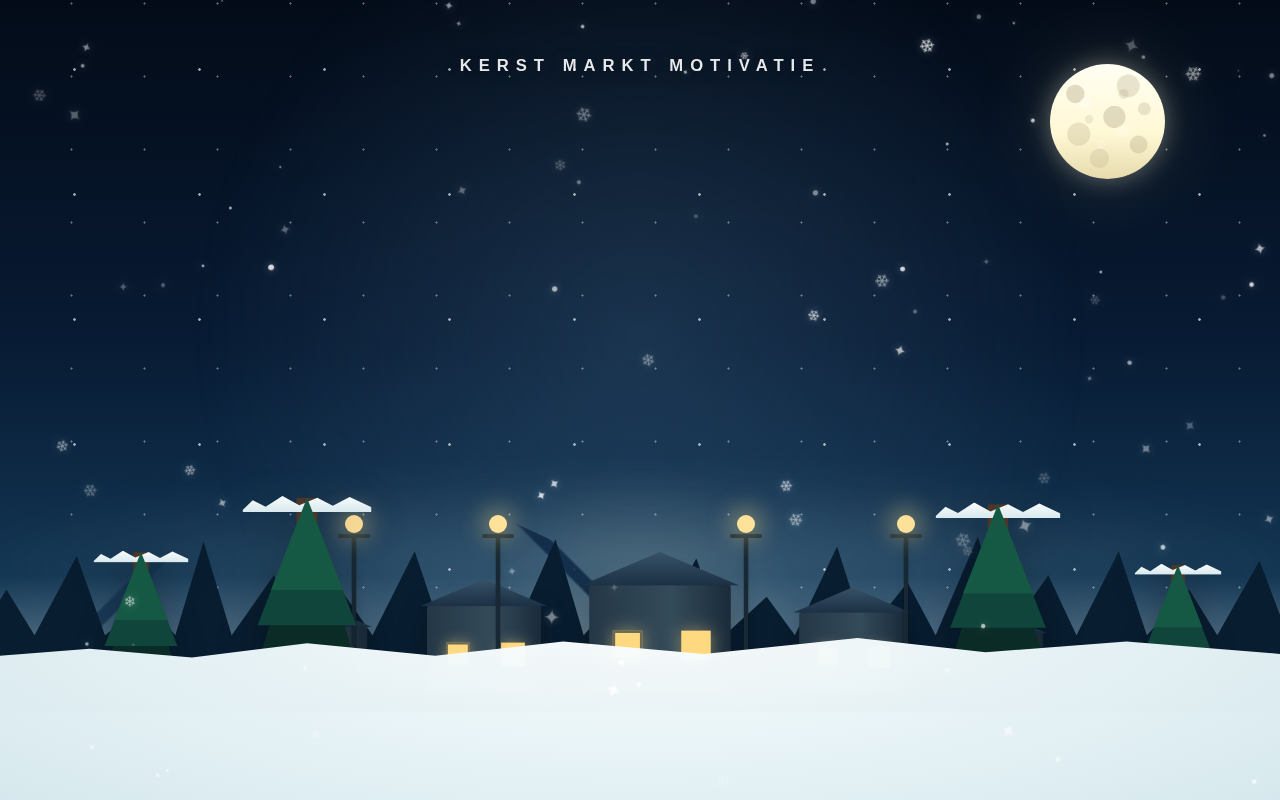
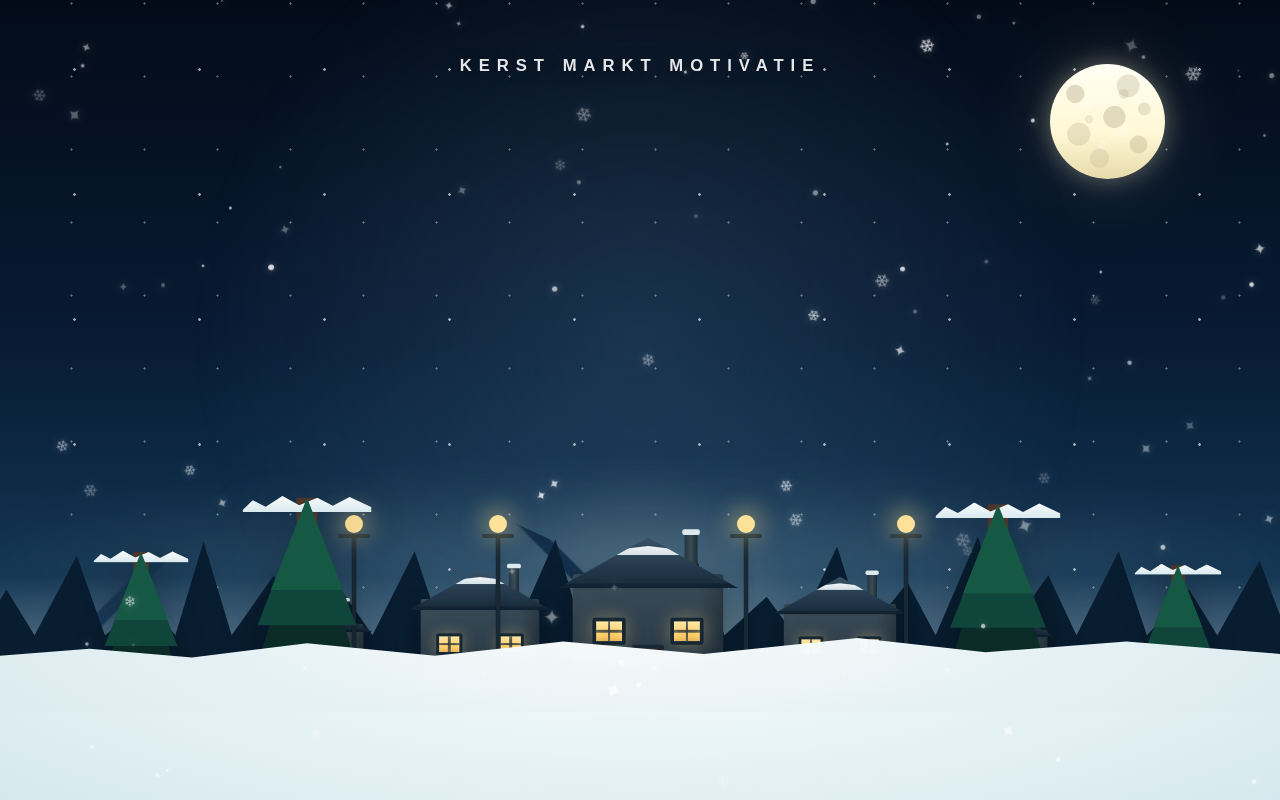
Before and after one commit to kekezuidinga-lgtm/Kerst-Markt-Motivatie, a plain HTML site: page index.html in a window 1280 px wide. Drawn offline with Linux system fonts and the light colour scheme.

Commit message:
Redesign village houses with detailed roofs, windows and doors

```diff
--- a/index.html
+++ b/index.html
@@ -93,29 +93,75 @@ body{
   transform:translateX(-50%);
 }
 .house{
-  position:absolute;bottom:0;width:15%;min-width:85px;height:48%;
-  background:linear-gradient(90deg,#243747 0%,#344b5a 58%,#1a2b3a 100%);
-  border-radius:4px 4px 1px 1px;
-  box-shadow:0 10px 30px rgba(0,0,0,.28);
-}
-.house:before{
-  content:"";position:absolute;left:-6%;top:-29%;width:112%;height:31%;
-  background:linear-gradient(180deg,#385267 0%,#1b3044 100%);
-  clip-path:polygon(50% 0,100% 100%,0 100%);
-  filter:drop-shadow(0 4px 3px rgba(0,0,0,.28));
+  position:absolute;bottom:0;width:16%;min-width:88px;height:52%;
+  background:
+    linear-gradient(90deg,rgba(255,255,255,.035),transparent 18% 82%,rgba(0,0,0,.16)),
+    linear-gradient(180deg,#3b4d59 0%,#2b3b48 62%,#202f3b 100%);
+  border-radius:3px 3px 0 0;
+  box-shadow:inset 0 0 18px rgba(0,0,0,.18),0 12px 28px rgba(0,0,0,.32);
+  overflow:visible;
 }
 .house:after{
-  content:"";position:absolute;left:17%;top:43%;width:17%;height:23%;
-  background:#ffd980;
-  box-shadow:58px 0 0 #ffd980;
-  border:2px solid rgba(31,48,60,.65);
-  filter:drop-shadow(0 0 7px rgba(255,217,128,.45));
+  content:"";position:absolute;left:0;right:0;bottom:0;height:8%;
+  background:linear-gradient(180deg,#1c2a34,#15222b);
+  border-radius:0 0 3px 3px;
 }
-.house:nth-child(1){left:3%;transform:scale(.72);transform-origin:bottom}
-.house:nth-child(2){left:23%;transform:scale(.95);transform-origin:bottom}
-.house:nth-child(3){left:45%;transform:scale(1.18);transform-origin:bottom}
-.house:nth-child(4){left:69%;transform:scale(.88);transform-origin:bottom}
-.house:nth-child(5){left:88%;transform:scale(.65);transform-origin:bottom}
+.roof{
+  position:absolute;left:-10%;top:-31%;width:120%;height:43%;
+  background:
+    linear-gradient(180deg,#3a5265 0%,#243a4c 58%,#172a3c 100%);
+  clip-path:polygon(50% 0,100% 100%,0 100%);
+  filter:drop-shadow(0 5px 4px rgba(0,0,0,.30));
+}
+.roof:before{
+  content:"";position:absolute;left:7%;top:17%;width:86%;height:18%;
+  background:linear-gradient(180deg,#f7fbfc,#dce9ed);
+  clip-path:polygon(50% 0,100% 100%,0 100%);
+  opacity:.96;
+}
+.roof:after{
+  content:"";position:absolute;left:0;right:0;bottom:0;height:10%;
+  background:rgba(9,22,34,.42);
+}
+.chimney{
+  position:absolute;right:17%;top:-34%;width:9%;height:37%;
+  min-width:8px;background:linear-gradient(90deg,#243643,#3b4c55,#1e2d36);
+  border-radius:2px 2px 0 0;
+  z-index:-1;
+}
+.chimney:after{
+  content:"";position:absolute;left:-14%;top:-4px;width:128%;height:5px;
+  border-radius:2px;background:#dce8ea;
+}
+.window{
+  position:absolute;top:37%;width:22%;height:23%;
+  background:
+    linear-gradient(90deg,transparent 45%,rgba(50,58,61,.85) 45% 55%,transparent 55%),
+    linear-gradient(180deg,transparent 45%,rgba(50,58,61,.85) 45% 55%,transparent 55%),
+    linear-gradient(180deg,#ffe8a5,#ffc95e 75%,#dba74b);
+  border:3px solid #172731;
+  border-radius:2px;
+  box-shadow:0 0 14px rgba(255,212,120,.36),inset 0 0 7px rgba(255,242,191,.35);
+}
+.w1{left:13%}.w2{right:13%}
+.door{
+  position:absolute;left:50%;bottom:5%;transform:translateX(-50%);
+  width:21%;height:35%;min-width:15px;
+  background:linear-gradient(90deg,#392c28,#594039 48%,#302521);
+  border:3px solid #182731;
+  border-radius:2px 2px 0 0;
+  box-shadow:inset 0 0 8px rgba(0,0,0,.22);
+}
+.door:after{
+  content:"";position:absolute;right:13%;top:51%;width:4px;height:4px;
+  border-radius:50%;background:#f0c86f;
+  box-shadow:0 0 5px rgba(240,200,111,.5);
+}
+.house:nth-child(1){left:2%;transform:scale(.68);transform-origin:bottom}
+.house:nth-child(2){left:22%;transform:scale(.93);transform-origin:bottom}
+.house:nth-child(3){left:43%;transform:scale(1.18);transform-origin:bottom}
+.house:nth-child(4){left:67%;transform:scale(.88);transform-origin:bottom}
+.house:nth-child(5){left:88%;transform:scale(.62);transform-origin:bottom}
 
 .lamp{
   position:absolute;bottom:21%;width:4px;height:115px;background:#182935;
@@ -194,7 +240,11 @@ body{
   <div class="forest"></div>
 
   <div class="village">
-    <div class="house"></div><div class="house"></div><div class="house"></div><div class="house"></div><div class="house"></div>
+    <div class="house"><div class="roof"></div><div class="chimney"></div><div class="window w1"></div><div class="window w2"></div><div class="door"></div></div>
+    <div class="house"><div class="roof"></div><div class="chimney"></div><div class="window w1"></div><div class="window w2"></div><div class="door"></div></div>
+    <div class="house"><div class="roof"></div><div class="chimney"></div><div class="window w1"></div><div class="window w2"></div><div class="door"></div></div>
+    <div class="house"><div class="roof"></div><div class="chimney"></div><div class="window w1"></div><div class="window w2"></div><div class="door"></div></div>
+    <div class="house"><div class="roof"></div><div class="chimney"></div><div class="window w1"></div><div class="window w2"></div><div class="door"></div></div>
     <div class="lamp l1"></div><div class="lamp l2"></div><div class="lamp l3"></div><div class="lamp l4"></div>
   </div>
 
```
